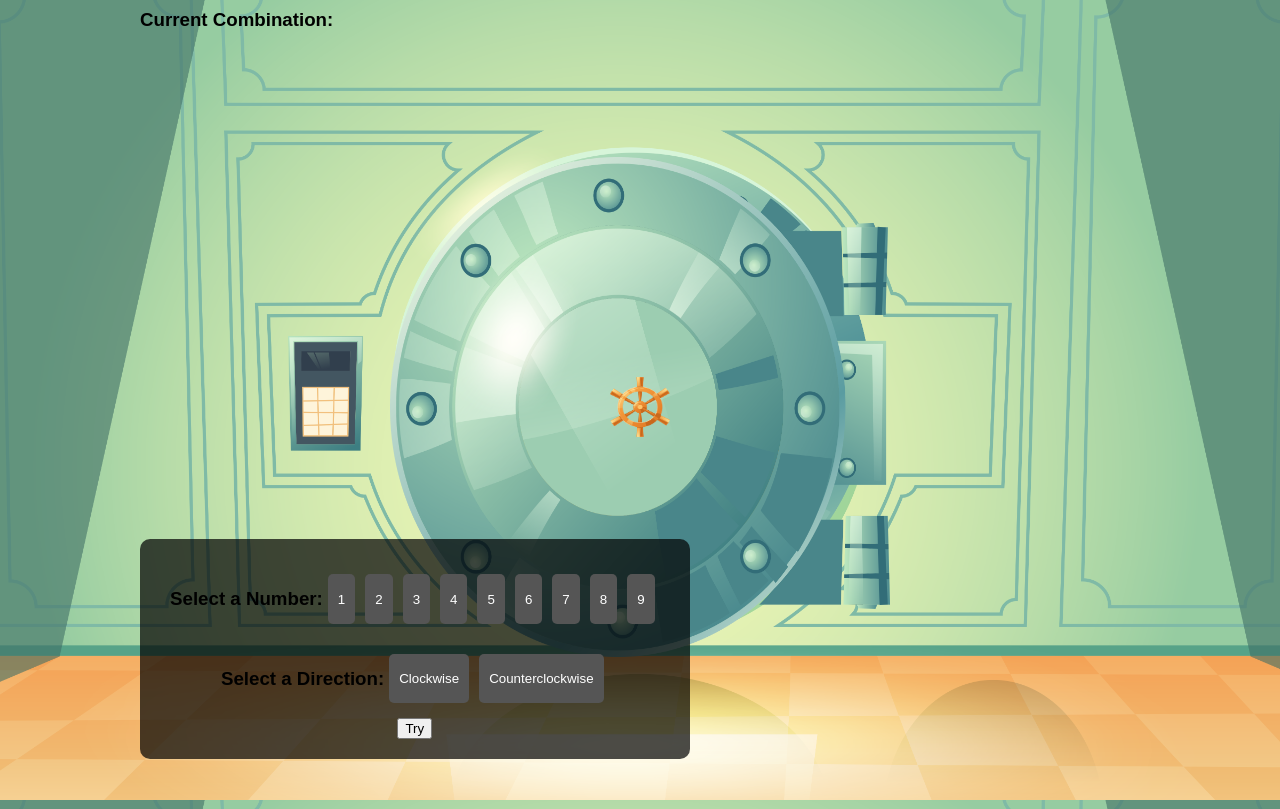
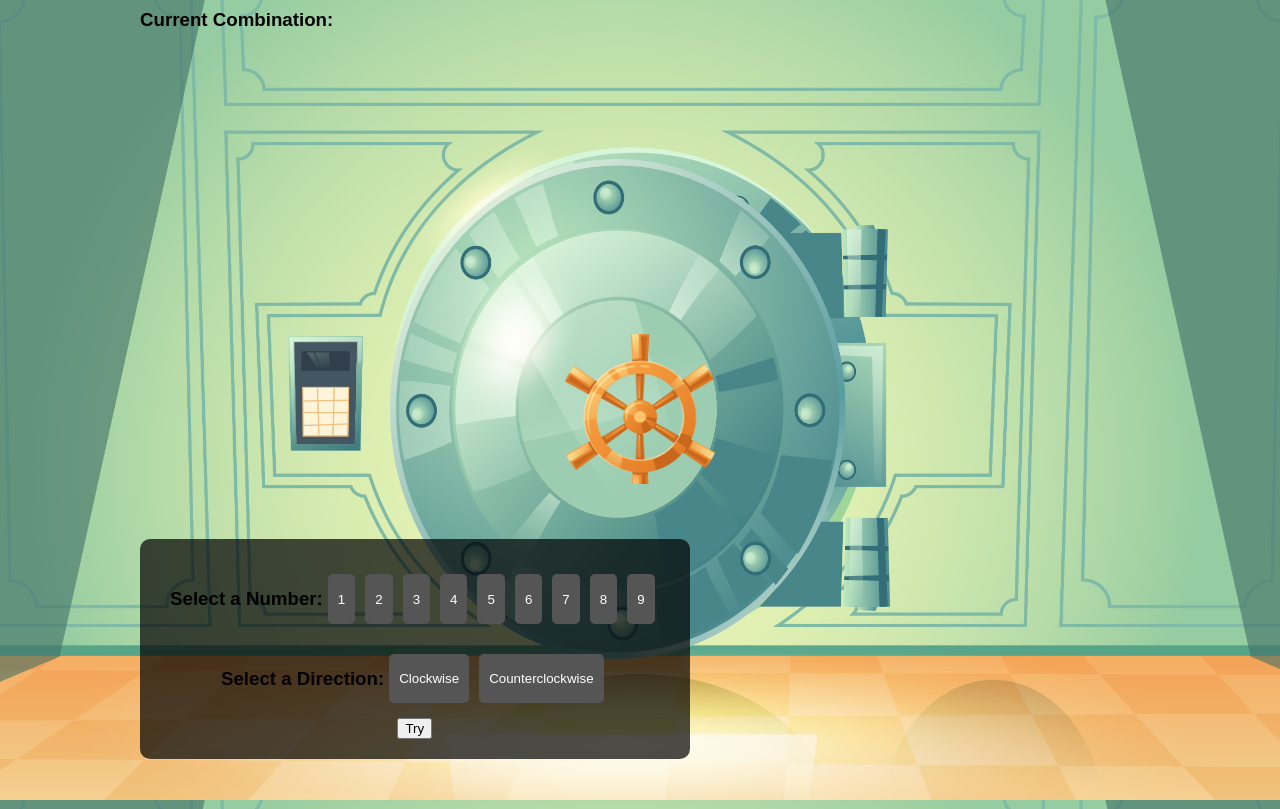
Before and after one commit to StanislavaGeorgieva/Vault-Mini-Game, a React (Vite) app in the folder vault/: page / in a window 1280 px wide. Built offline with nearby package versions, Linux system fonts and the light colour scheme.

Commit message:
handle-size

```diff
--- a/vault/src/Components/VaultGame.jsx
+++ b/vault/src/Components/VaultGame.jsx
@@ -1,3 +1,4 @@
+// src/components/VaultGame.jsx
 import React, { useEffect, useState, useRef } from 'react';
 import gsap from 'gsap';
 import VaultHandle from './VaultHandle';
@@ -7,6 +8,7 @@ const VaultGame = () => {
   const [currentCombination, setCurrentCombination] = useState([]);
   const [secretCombination, setSecretCombination] = useState([]);
   const [selectedNumber, setSelectedNumber] = useState(null);
+  const [hasWon, setHasWon] = useState(false);
   const vaultHandleRef = useRef(null);
   const doorRef = useRef(null);
   const treasureRef = useRef(null);
@@ -29,9 +31,9 @@ const VaultGame = () => {
     setIsUnlocked(false);
     setCurrentCombination([]);
     setSelectedNumber(null);
+    setHasWon(false);
     const newSecretCombination = generateSecretCombination();
     setSecretCombination(newSecretCombination);
-
 
     console.log('Generated Secret Combination:', newSecretCombination);
 
@@ -83,45 +85,48 @@ const VaultGame = () => {
     gsap.to(doorRef.current, { x: -300, duration: 1.5, ease: 'power2.out' });
     gsap.to(treasureRef.current, { opacity: 1, duration: 1.5, repeat: -1, yoyo: true });
 
+    setHasWon(true);
+
 
     setTimeout(() => {
-      closeVault();
+      gsap.to(doorRef.current, { x: 0, duration: 1.5, ease: 'power2.in' });
+      startNewGame();
     }, 5000);
   };
 
-  const closeVault = () => {
-    gsap.to(doorRef.current, { x: 0, duration: 1.5, ease: 'power2.in' });
-    gsap.to(treasureRef.current, { opacity: 0, duration: 1.5 });
-
-    setTimeout(() => {
-      startNewGame();
-    }, 1500);
+  const handlePlayAgain = () => {
+    startNewGame();
   };
 
   return (
     <div className="App">
       <div className="vault">
-        <div ref={doorRef} className="door">
-          <img src="/assets/door.png" alt="Vault Door" style={{ width: '500px', height: '500px' }} />
+
+        <div ref={doorRef} className="door" style={{ position: 'relative', width: '500px', height: '500px' }}>
+          <img src="/assets/door.png" alt="Vault Door" style={{ width: '100%', height: '100%' }} />
           {isUnlocked && (
             <img
               src="/assets/doorOpen.png"
               alt="Open Vault Door"
-              style={{ position: 'absolute', width: '500px', height: '500px' }}
+              style={{ position: 'absolute', width: '100%', height: '100%' }}
             />
           )}
+
           <div ref={vaultHandleRef} className="handle">
             <VaultHandle onUnlock={unlockVault} />
           </div>
         </div>
+
         <img
           ref={treasureRef}
           className="treasure"
           src="/assets/blink.png"
           alt="Treasure"
-          style={{ width: '150px' }}
+          style={{ width: '150px', position: 'absolute', left: '50%', top: '50%', transform: 'translate(-50%, -50%)', opacity: 0 }}
         />
       </div>
+
+
       <div className="vault-console">
         <div className="numbers">
           <h3>Select a Number:</h3>
@@ -142,12 +147,21 @@ const VaultGame = () => {
         </div>
         <button onClick={checkCombination}>Try</button>
       </div>
+
+
       <div className="current-combination">
         <h3>Current Combination:</h3>
         {currentCombination.map((entry, index) => (
           <div key={index}>{`${entry.number} ${entry.direction}`}</div>
         ))}
       </div>
+
+
+      {hasWon && (
+        <div className="win-message">
+          <h2>Congratulations, You Opened the Vault!</h2>
+        </div>
+      )}
     </div>
   );
 };
--- a/vault/src/Components/VaultHandle.jsx
+++ b/vault/src/Components/VaultHandle.jsx
@@ -1,28 +1,32 @@
-import React, { useImperativeHandle, forwardRef, useRef } from 'react';
+// src/components/VaultHandle.jsx
+import React, { useRef, useEffect } from 'react';
 import gsap from 'gsap';
 
-const VaultHandle = forwardRef((props, ref) => {
-  const handleRef = useRef();
+const VaultHandle = ({ onUnlock }) => {
+  const handleRef = useRef(null);
 
-  useImperativeHandle(ref, () => ({
-    rotate(direction) {
-      const rotationAngle = direction === 'clockwise' ? 60 : -60;
-      gsap.to(handleRef.current, {
-        rotation: `+=${rotationAngle}`,
-        duration: 0.5,
-        onComplete: props.onUnlock,
-      });
-    },
-  }));
+  useEffect(() => {
+    gsap.set(handleRef.current, { rotation: 0 });
+  }, []);
 
   return (
-    <img
+    <div
       ref={handleRef}
-      src="/assets/handle.png"
-      alt="Vault Handle"
-      style={{ width: '60px', height: '60px', transformOrigin: 'center' }}
+      className="vault-handle"
+      style={{
+        position: 'absolute',
+        width: '150px',
+        height: '150px',
+        backgroundImage: 'url("/assets/handle.png")',
+        backgroundSize: 'cover',
+        cursor: 'pointer',
+        transformOrigin: 'center center',
+        left: '50%',
+        top: '50%',
+        transform: 'translate(-50%, -50%)',
+      }}
     />
   );
-});
+};
 
 export default VaultHandle;
```
